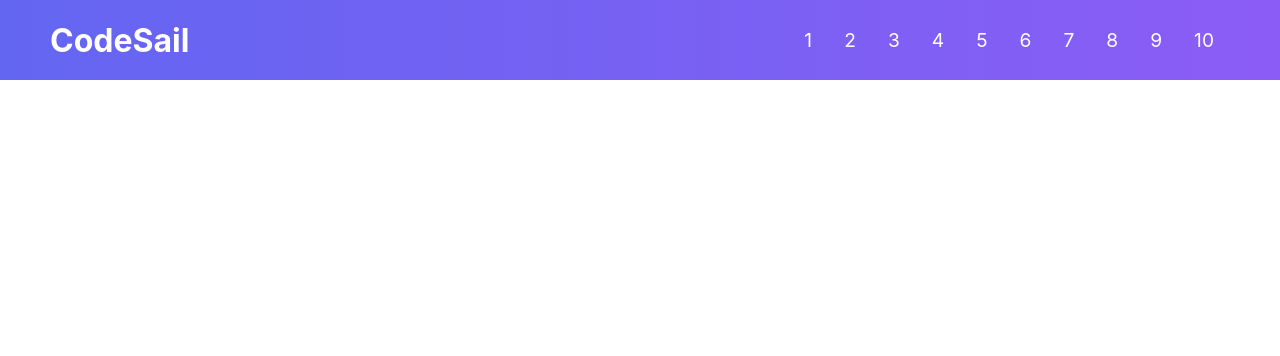
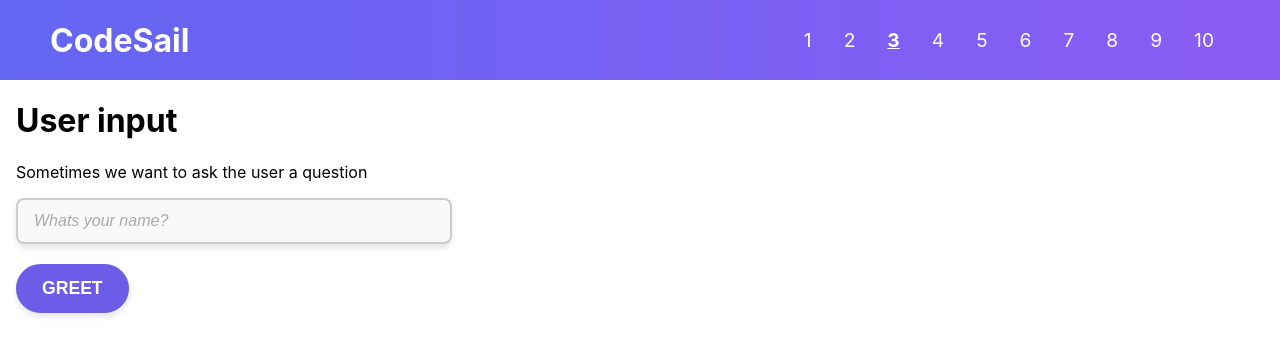
Before and after one commit to brandonp2412/SailorsCompass, an Angular app: page /lesson3 in a window 1280 px wide. Before the commit this address led to /. Shown: the top 356 px of the page. Built offline with nearby package versions, Linux system fonts and the light colour scheme.

Commit message:
Add lesson3

```diff
--- a/src/app/app.routes.ts
+++ b/src/app/app.routes.ts
@@ -1,8 +1,10 @@
 import { Routes } from '@angular/router';
 import { Lesson1Component } from './lesson1/lesson1.component';
 import { Lesson2Component } from './lesson2/lesson2.component';
+import { Lesson3Component } from './lesson3/lesson3.component';
 
 export const routes: Routes = [
   { path: '', component: Lesson1Component },
   { path: 'lesson2', component: Lesson2Component },
+  { path: 'lesson3', component: Lesson3Component },
 ];
--- /dev/null
+++ b/src/app/lesson3/lesson3.component.html
@@ -0,0 +1,9 @@
+<h1>User input</h1>
+<p>Sometimes we want to ask the user a question</p>
+
+<input placeholder="Whats your name?" type="text" [(ngModel)]="name" />
+<br />
+<br />
+<button (click)="greet()">Greet</button>
+
+<h2 *ngIf="showGreeting">Hello {{ name }} my old friend...</h2>
--- /dev/null
+++ b/src/app/lesson3/lesson3.component.ts
@@ -0,0 +1,23 @@
+import { CommonModule } from '@angular/common';
+import { Component } from '@angular/core';
+import { FormsModule } from '@angular/forms';
+
+@Component({
+  selector: 'app-lesson3',
+  standalone: true,
+  imports: [CommonModule, FormsModule],
+  templateUrl: './lesson3.component.html',
+  styleUrl: './lesson3.component.css',
+})
+export class Lesson3Component {
+  name = '';
+  showGreeting = false;
+
+  // Make sure name isn't empty before greeting the user.
+  greet() {
+    this.showGreeting = true;
+
+    // Hide the greeting after some time.
+    // HINT: https://developer.mozilla.org/en-US/docs/Web/API/Window/setTimeout
+  }
+}
```
Also changed, not shown: src/app/lesson3/lesson3.component.css (added), 1 other file (tests, documents, lock files or other folders).
